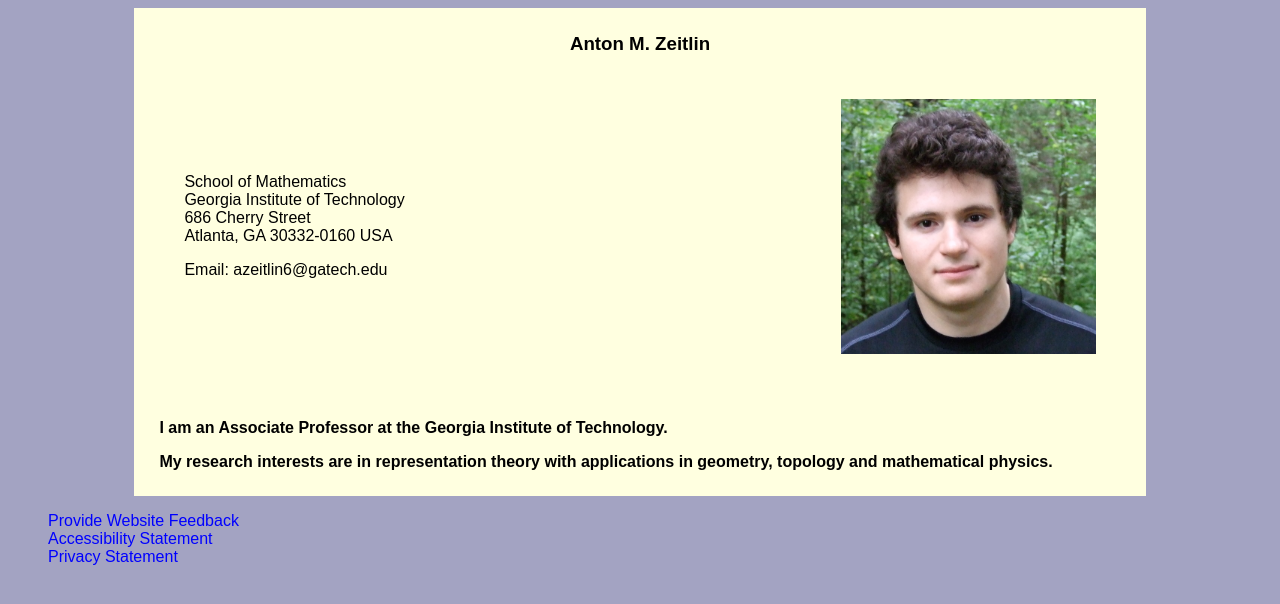
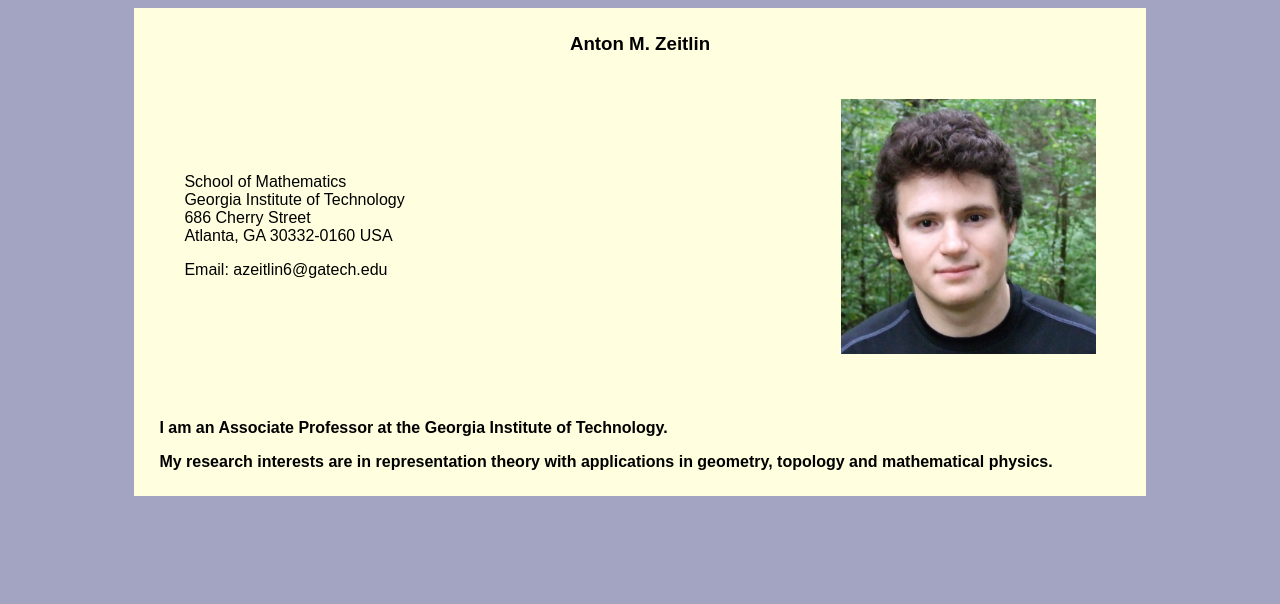
Before and after one commit to amzeitlin/amzeitlin.github.io, a plain HTML site: page aboutme.html in a window 1280 px wide. Drawn offline with Linux system fonts and the light colour scheme.

Commit message:
Update aboutme.html

```diff
--- a/aboutme.html
+++ b/aboutme.html
@@ -64,8 +64,5 @@ class="statcounter" src="https://c.statcounter.com/8363175/0/99b7ce7e/0/"
 alt="create counter"></a></div></noscript>
 <!-- End of StatCounter Code for Default Guide -->
 
-<p>
-<dd> <a href="//www.lsu.edu/feedback">Provide Website Feedback</a>
-<dd> <a href="//www.lsu.edu/accessibility">Accessibility Statement</a>
-<dd> <a href="https://www.lsu.edu/privacy/">Privacy Statement</a>
+
 </html>
```
